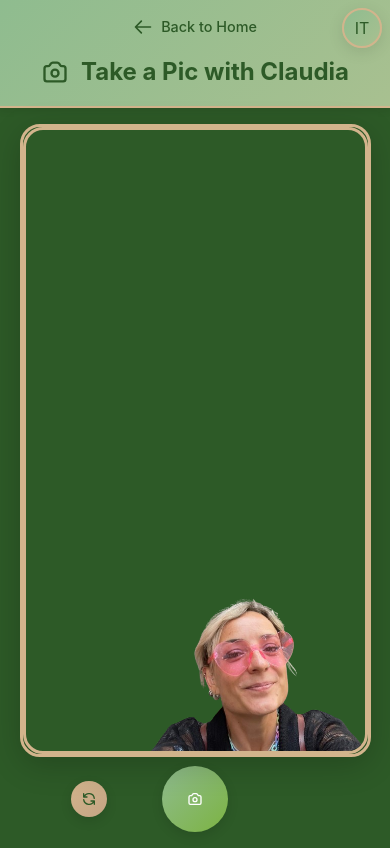
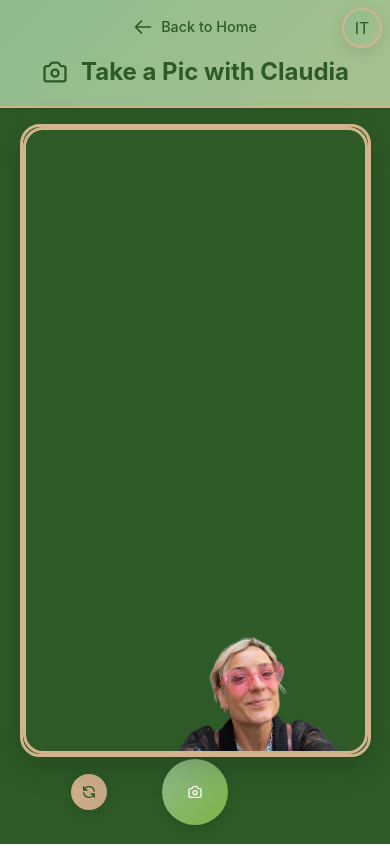
Before and after one commit to JacoLombardo/ciao-claudia, a Next.js app: page /camera in a window 390 px wide. Built offline with nearby package versions, Linux system fonts and the light colour scheme; no server answers.

Commit message:
mobile camera fix

```diff
--- a/src/app/camera/page.module.css
+++ b/src/app/camera/page.module.css
@@ -84,7 +84,7 @@
   display: flex;
   flex-direction: column;
   align-items: center;
-  gap: 0.6rem;
+  gap: 0.12rem;
 }
 
 .cameraView {
@@ -139,9 +139,9 @@
   object-fit: contain;
 }
 
-/* Mobile silhouette: 100% bigger */
+/* Mobile silhouette: 50% bigger */
 .cameraViewMobile .claudiaImage {
-  max-width: 100%;
+  max-width: 75%;
 }
 
 .controls {
```
